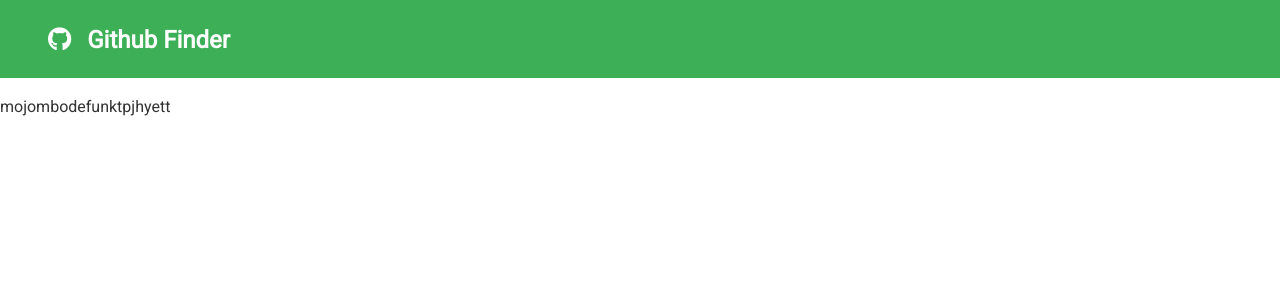
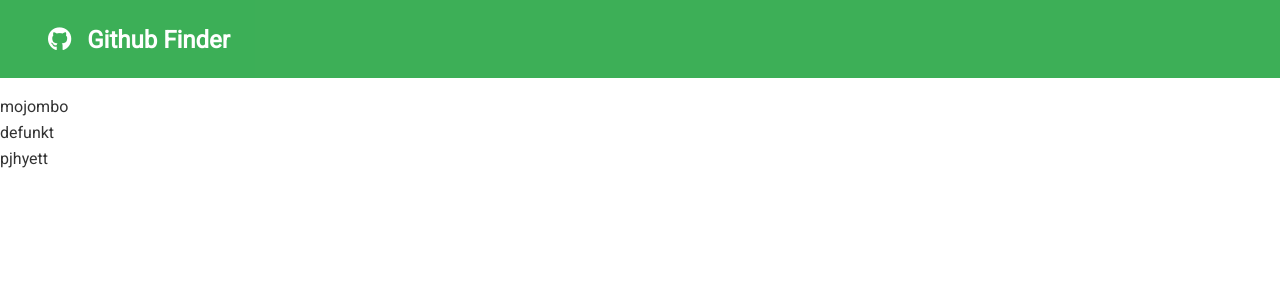
Before and after one commit to temesghentekeste/github-finder-react, a React (Create React App) app: page / in a window 1280 px wide. Shown: the top 300 px of the page. Built offline with nearby package versions, Linux system fonts and the light colour scheme.

Commit message:
Add key to each user

```diff
--- a/src/components/users/Users.js
+++ b/src/components/users/Users.js
@@ -29,7 +29,13 @@ class Users extends Component {
 
   render() {
     const { users } = this.state;
-    return <div>{users.map((user) => user.login)}</div>;
+    return (
+      <div>
+        {users.map((user) => (
+          <div key={user.id}>{user.login}</div>
+        ))}
+      </div>
+    );
   }
 }
 
```
